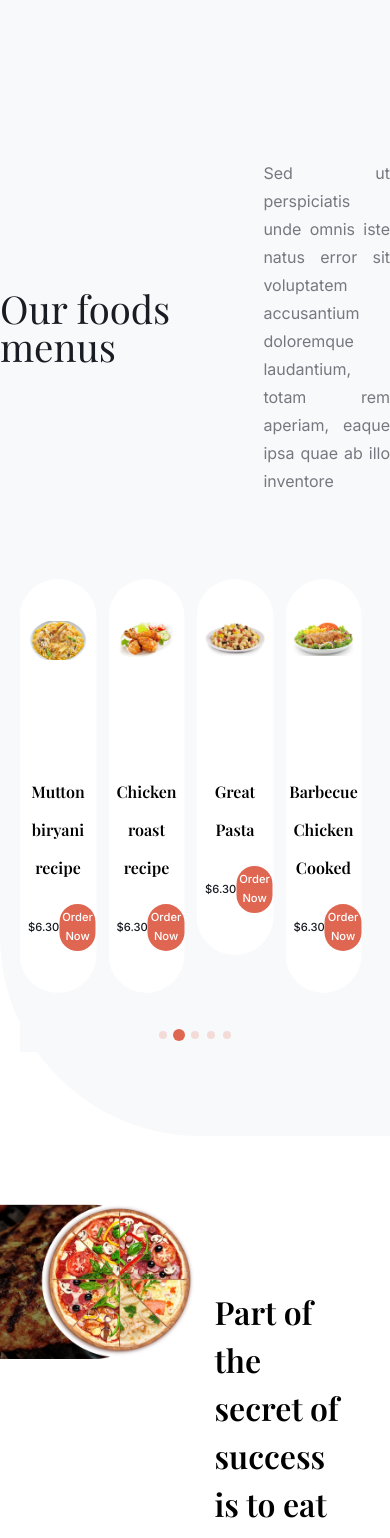
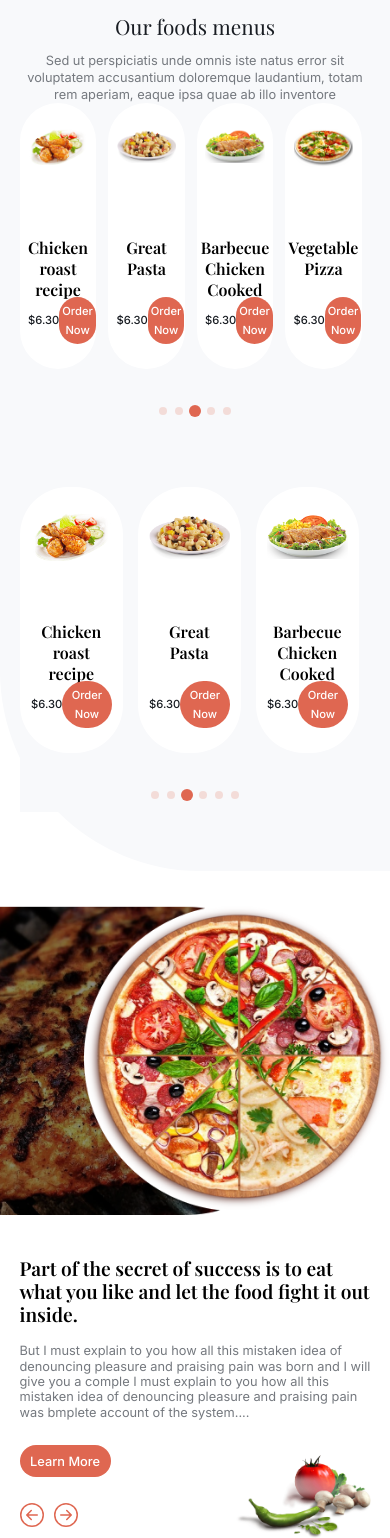
Before and after one commit to Jozz77/Restaurant, a React (Vite) app: page / in a window 390 px wide. Shown: the part 428-1966 px from the top of the page. Built offline with nearby package versions, Linux system fonts and the light colour scheme.

Commit message:
Make the PartSuccess component responsive

```diff
--- a/src/Components/Menus/MenuCard.jsx
+++ b/src/Components/Menus/MenuCard.jsx
@@ -3,10 +3,10 @@ import './Menus.css'
 
 export default function MenuCard(props) {
   return (
-    <section className='Menucard w-[90%] px-[10%] py-[5vh] '>
-        <div className='w-[100%] h-[15vh] mb-[3vh]'><img src={props.img} className='w-full' alt="" /></div>
+    <section className='Menucard w-[90%] px-[10%] py-[3vh] xl:py-[5vh] '>
+        <div className='w-[100%] h-[10vh] mb-[3vh] lg:h-[15vh]'><img src={props.img} className='w-full' alt="" /></div>
         <div className='flex justify-center '>
-          <a href='' className="font-semibold text-[1rem] text-center font-Playfair leading-[38px] ">{props.title}</a>
+          <a href='' className="font-semibold text-[1rem] text-center font-Playfair h-[5vh] leading-[130%] ">{props.title}</a>
         </div>
         <div className='flex justify-between items-center pt-[2vh] '>
             <small className=' text-[0.7rem] font-medium text-[#191D23] '>$6.30</small>
--- a/src/Components/Menus/Menus.jsx
+++ b/src/Components/Menus/Menus.jsx
@@ -20,20 +20,94 @@ import MenuCard from "./MenuCard";
 
 export default function Menus() {
   return (
-    <section className="pt-[25vh]">
-      <div className="flex justify-center items-center gap-[6%] ">
-        <h2 className="text-semibold text-[2.4rem] text-[#191D23] font-Playfair leading-[38px] ">Our foods menus</h2>
-        <p className="text-normal text-[1rem] text-justify text-[#75797F] leading-[28px] w-[40%]  ">
+    <section className="pt-[7vh] sm:pt-[10vh] md:pt-[15vh] lg:pt-[20vh] xl:pt-[25vh] ">
+      <div className="flex-column justify-center px items-center gap-[6%] md:flex">
+        <h2 className="text-semibold text-[1.3rem] text-center text-[#191D23] font-Playfair leading-[38px] ssm:text-[2rem] sm:text-[2.4rem] ">Our foods menus</h2>
+        <p className="text-normal text-[0.8rem] text-center text-[#75797F] leading-[130%] pt-[1vh] px-[5%] w-[100%] sm:text-[1rem] sm:pt-[2vh] sm:px-[10%] md:pt-[0] md:text-justify md:px-[0] md:w-[40%] lg:leading-[28px]">
             Sed ut perspiciatis unde omnis iste natus error sit voluptatem
             accusantium doloremque laudantium, totam rem aperiam, eaque ipsa quae ab
             illo inventore
         </p>
       </div>
       <div className="px-[5%]">
-        {/* <MenuCard /> */}
-        <div className="py-[10vh]">
+        {/* large and above menucards */}
+        <div className="sm:hidden lg:py-[7vh] xl:py-[10vh]">
             <Swiper
             slidesPerView={4}
+            spaceBetween={3}
+            // spaceBetween={30}
+            // centeredSlides={true}
+            autoplay={{
+            delay: 2500,
+            disableOnInteraction: false,
+            }}
+            pagination={{
+              // el: 'slider-controler',
+              clickable: true,
+            }}
+            navigation={false}
+            modules={[Autoplay, Pagination, Navigation]}
+            className="mySwiper"
+        >
+            <SwiperSlide>
+               <MenuCard
+                img={Image1}
+                title="Barbecue Chicken Fried"
+              />
+            </SwiperSlide>
+            <SwiperSlide>
+               <MenuCard
+               title="Mutton biryani recipe"
+                img={Image2}
+              />
+            </SwiperSlide>
+            <SwiperSlide>
+               <MenuCard
+               title="Chicken roast recipe"
+                img={Image3}
+              />
+            </SwiperSlide>
+            <SwiperSlide>
+               <MenuCard
+               title="Great Pasta"
+                img={Image4}
+              />
+            </SwiperSlide>
+            <SwiperSlide>
+               <MenuCard
+               title="Barbecue Chicken Cooked"
+                img={Image5}
+              />
+            </SwiperSlide>
+            <SwiperSlide>
+               <MenuCard
+               title="Vegetable Pizza "
+                img={Image6}
+              />
+            </SwiperSlide>
+            <SwiperSlide>
+               <MenuCard
+               title="Barbecue Chicken Fried"
+                img={Image1}
+              />
+            </SwiperSlide>
+            <SwiperSlide>
+               <MenuCard
+               title="Mutton biryani recipe"
+                img={Image2}
+              />
+            </SwiperSlide>
+
+            {/* <MenuNavContoller
+              className='slider-controler'
+            /> */}
+        </Swiper>
+        </div>
+
+        {/* medium and below menucards */}
+        <div className="flex py-[7vh] lg:hidden">
+            <Swiper
+            slidesPerView={3}
             spaceBetween={3}
             // spaceBetween={30}
             // centeredSlides={true}
--- a/src/Components/PartSuccess/PartSuccess.jsx
+++ b/src/Components/PartSuccess/PartSuccess.jsx
@@ -13,13 +13,13 @@ import PartSuccessNavButton from "./PartSuccessNavButton";
 
 export default function PartSuccess() {
   return (
-    <section className="flex justify-between py-[5vh] relative ">
-      <div className="PartSuccess1 w-[50%] pt-[3vh]  ">
+    <section className="flex-column justify-between py-[1vh] relative md:flex lg:py-[3vh] xl:py-[5vh] ">
+      <div className="PartSuccess1 w-[100%] pt-[3vh] md:w-[50%] ">
         <div className="  ">
           <img className="w-full" src={Complete} alt="" />
         </div>
       </div>
-      <div className="w-[50%] px-[5%] pt-[13vh] ">
+      <div className="w-[100%] px-[5%] pt-[5vh] sm:pt-[5vh] md:pt-[3vh] md:w-[50%] lg:pt-[7vh] xl:pt-[13vh]  ">
         <Swiper
           modules={[EffectCube, Pagination, Navigation]}
           // spaceBetween={30}
@@ -51,7 +51,7 @@ export default function PartSuccess() {
           <PartSuccessNavButton />
         </Swiper>
       </div>
-      <div className="absolute bottom-[10%] right-[5%] w-[15%] ">
+      <div className="absolute bottom-[3%] right-[5%] w-[35%] ssm:bottom-[5%]  ssm:w-[30%] sm:bottom-[3%] sm:w-[25%]  md:bottom-[10%] md:right-[5%] md:w-[15%] ">
         <img className="w-full" src={Flower} alt="" />
       </div>
     </section>
--- a/src/Components/PartSuccess/PartSuccessCard.jsx
+++ b/src/Components/PartSuccess/PartSuccessCard.jsx
@@ -1,16 +1,16 @@
 export default function PartSuccessCard(props) {
   return (
-    <div className="text-left w-[90%]">
-      <h1 className="text-[2rem] text-left font-Playfair w-[100%]  font-semibold text-[#000000] leading-[150%]  ">
+    <div className="text-left w-[100%] xl:w-[90%]">
+      <h1 className="text-[1.2rem] text-left font-Playfair font-semibold text-[#000000] leading-[120%] ssm:text-[1.5rem] sm:text-[1.8rem] sm:leading-[150%] md:leading-[130%] md:text-[1.3rem] lg:leading-[150%] lg:text-[1.7rem] xl:text-[2rem] ">
         {props.title}
       </h1>
-      <p className="text-[1rem] pt-[3vh] font-normal text-[#75797F] leading-[120%]  ">
+      <p className="text-[0.8rem] pt-[2vh] font-normal text-[#75797F] leading-[120%] ssm:text-[1rem] sm:text-[1.1rem]  md:pt-[1.5vh] md:text-[0.9rem] lg:text-[1rem] xl:pt-[3vh] ">
         But I must explain to you how all this mistaken idea of denouncing
         pleasure and praising pain was born and I will give you a comple I must
         explain to you how all this mistaken idea of denouncing pleasure and
         praising pain was bmplete account of the system....
       </p>
-      <button className="text-[1.2rem]  font-medium text-[#FFFFFF] leading-[27px] bg-[#DF6751] hover:bg-[#FE8B75] px-[3%] mt-[3vh] py-[1vh] rounded-[40px] ">{props.button}</button>
+      <button className="text-[0.8rem]  font-medium text-[#FFFFFF] leading-[27px] bg-[#DF6751] hover:bg-[#FE8B75] px-[3%] mt-[3vh] py-[0.3vh] rounded-[40px] ssm:mt-[2vh] ssm:py-[0.5vh] ssm:px-[5%] ssm:text-[1rem] sm:mt-[3vh] sm:px-[3%] sm:text-[1.1rem]  md:mt-[2vh] md:text-[0.9rem] md:px-[5%]  lg:py-[0.7vh] lg:px-[3%] lg:text-[1rem] xl:py-[1vh] xl:mt-[3vh] xl:text-[1.2rem] ">{props.button}</button>
     </div>
   );
 }
--- a/src/Components/PartSuccess/PartSuccessNavButton.jsx
+++ b/src/Components/PartSuccess/PartSuccessNavButton.jsx
@@ -7,14 +7,14 @@ import { BsArrowLeftCircle, BsArrowRightCircle } from "react-icons/bs";
 export default function PartSuccessNavButton() {
     const swiper = useSwiper();
   return (
-    <div className='flex gap-[2%] py-[3vh] '>
+    <div className='flex gap-[3%]  py-[3vh] ssm:py-[2vh] sm:py-[2.5vh] md:py-[2vh] lg:gap-[2%] xl:py-[3vh] '>
         <div onClick={() => swiper.slidePrev()} className=' cursor-pointer'>
             {/* <img className='w-full' src={Previous} alt="" /> */}
-            <BsArrowLeftCircle className='text-[2rem] text-[#DF6751] ' />
+            <BsArrowLeftCircle className='text-[1.5rem] text-[#DF6751] ssm:text-[2rem] md:text-[1.5rem]  lg:text-[2rem] ' />
         </div>
         <div className='cursor-pointer' onClick={() => swiper.slideNext()} >
             {/* <img className='w-full' src={Next} alt="" /> */}
-            <BsArrowRightCircle  className='text-[2rem] text-[#DF6751] hover:b ' />
+            <BsArrowRightCircle  className='text-[1.5rem] text-[#DF6751] ssm:text-[2rem] md:text-[1.5rem]  lg:text-[2rem] hover:b ' />
         </div>
     </div>
   )
```
